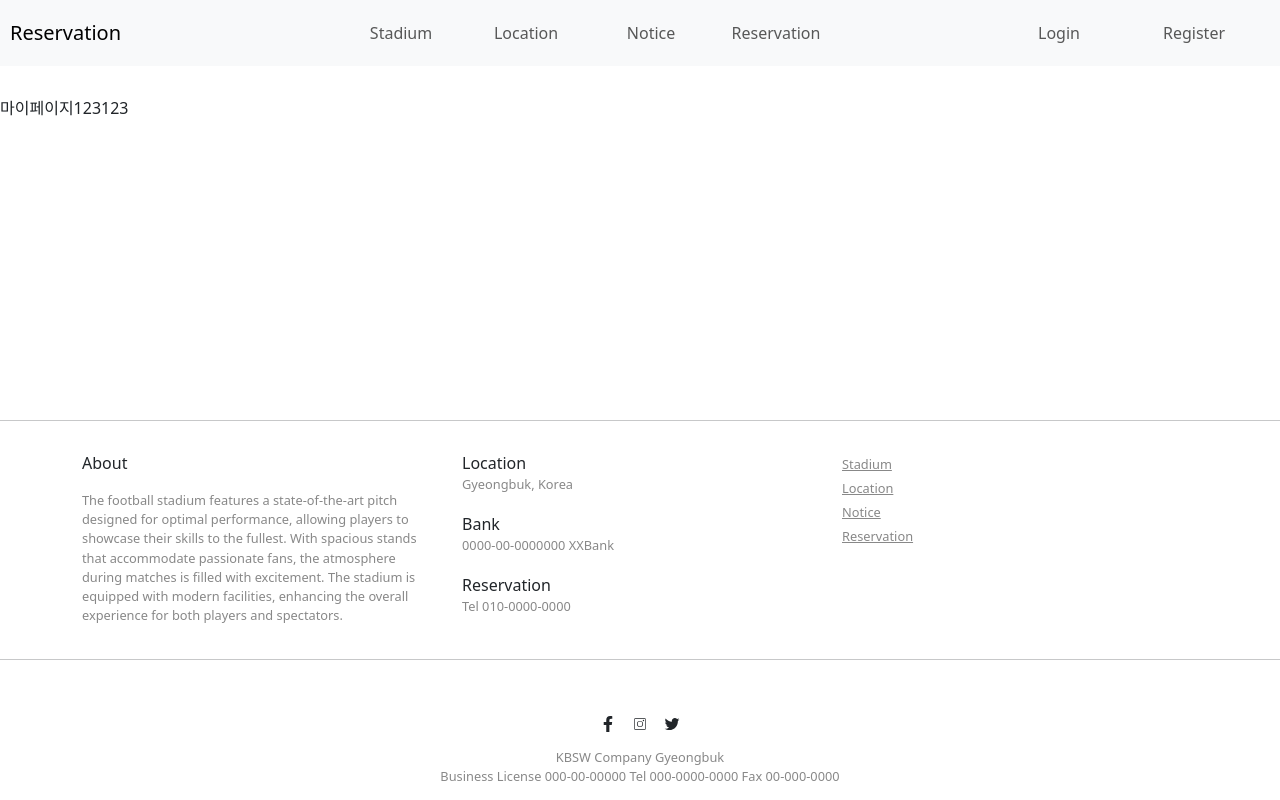
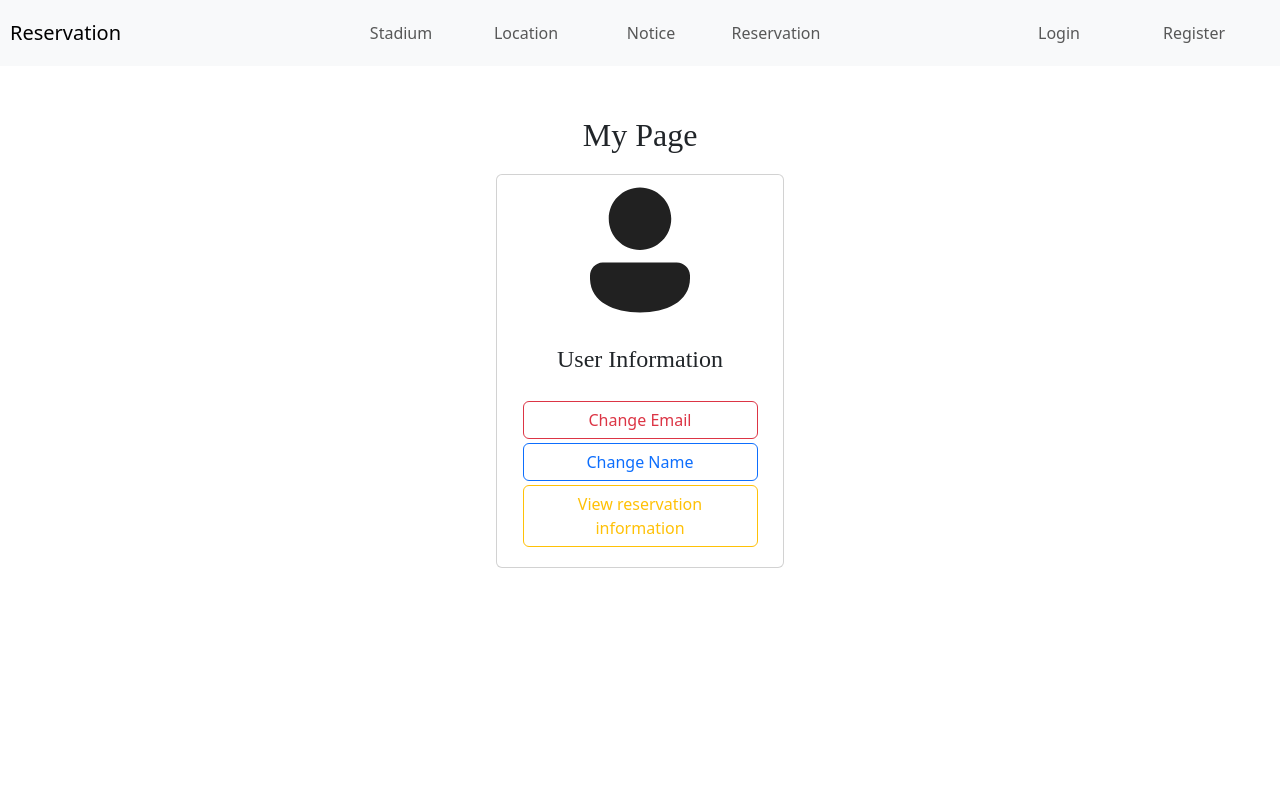
Before and after one commit to Hanmingyu02/SemiProject, a React (Create React App) app: page /mypage in a window 1280 px wide. Shown: the top 800 px of the page. Built offline with nearby package versions, Linux system fonts and the light colour scheme.

Commit message:
마이페이지 초안

```diff
--- a/src/App.css
+++ b/src/App.css
@@ -1,4 +1,3 @@
-
 .centered {
     text-align: center;
     margin: auto;
@@ -178,22 +177,39 @@
     bottom: 0;
     left: 2.7%;
 }
-.register{
+.register {
     width: 50%;
     margin: auto;
 }
-.registerTop{
+.registerTop {
     margin: 15px;
     font-family: 'Times New Roman', Times, serif;
     font-weight: 530;
     font-size: large;
 }
-.registerBtn{
+.registerBtn {
     margin: auto;
     text-align: center;
 }
-.registerText{
+.registerText {
     font-size: 0.7rem;
     color: red;
     margin-left: 4px;
 }
+.mypageTop {
+    margin: 15px;
+
+    font-family: 'Times New Roman', Times, serif;
+    font-weight: 430;
+    font-size: 2rem;
+}
+.mypageBody {
+    font-family: 'Times New Roman', Times, serif;
+    font-weight: 530;
+    font-size: 1.5rem;
+}
+.mypageImg {
+    width: 200px;
+    height: 150px;
+    margin: auto;
+}
--- a/src/components/MyPage.jsx
+++ b/src/components/MyPage.jsx
@@ -1,9 +1,30 @@
-import React from "react";
-
+import React from 'react';
+import { Container, Card, Button } from 'react-bootstrap';
 export default function MyPage() {
     return (
-        <div>
-            <div>마이페이지123123</div>
-        </div>
+        <Container>
+            <div className="mypageTop centered">My Page</div>
+            <Card style={{ width: '18rem' }} className="centered">
+                <img src="/images/person.svg" alt="profile" className="mypageImg" s />
+                <Card.Body>
+                    <div className="mypageBody mb-4">User Information</div>
+                    <div className="mb-1">
+                        <Button variant="outline-danger" style={{ width: '235px' }}>
+                            Change Email
+                        </Button>
+                    </div>
+                    <div className="mb-1">
+                        <Button variant="outline-primary" style={{ width: '235px' }}>
+                            Change Name
+                        </Button>
+                    </div>
+                    <div className="mb-1">
+                        <Button variant="outline-warning" style={{ width: '235px' }}>
+                            View reservation information
+                        </Button>
+                    </div>
+                </Card.Body>
+            </Card>
+        </Container>
     );
 }
```
Also changed, not shown: public/images/person.svg (added), src/components/._MyPage.jsx (renamed from src/components/._Header.jsx), src/components/._Register.jsx (deleted).
